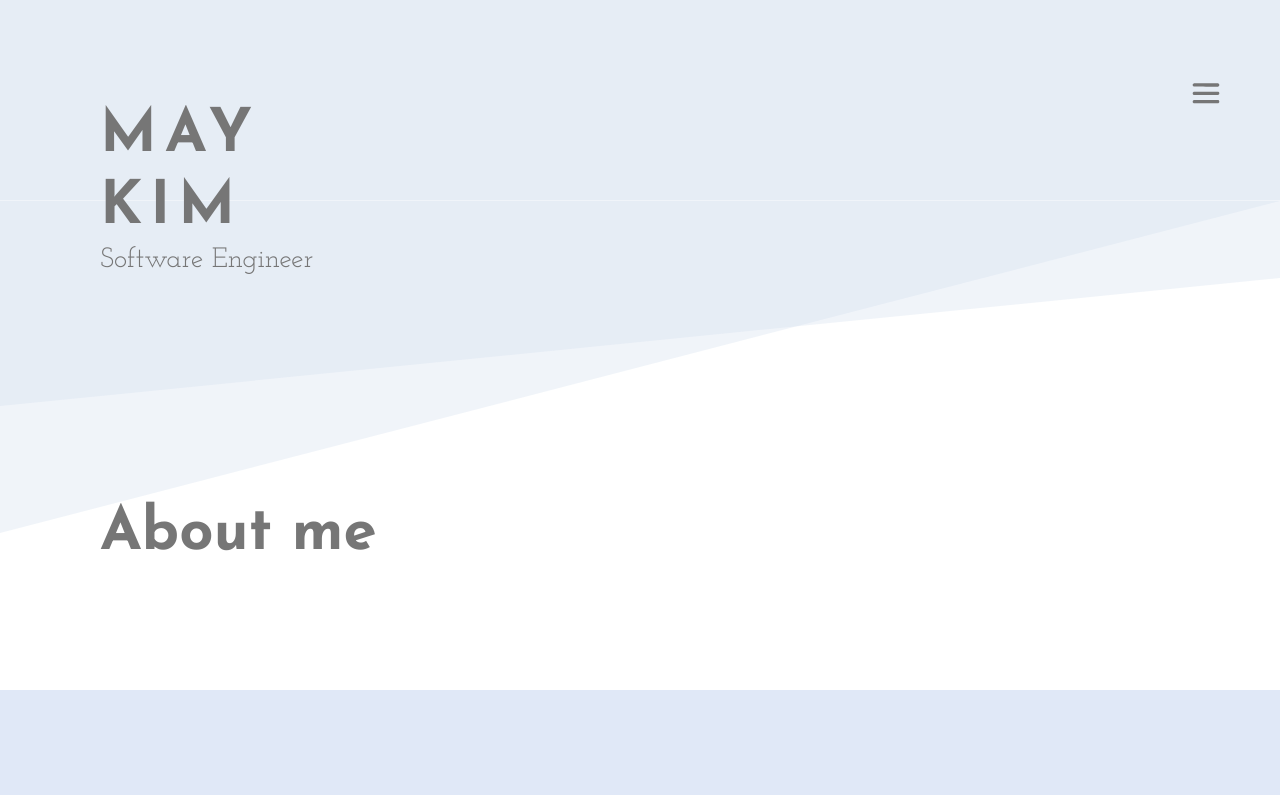
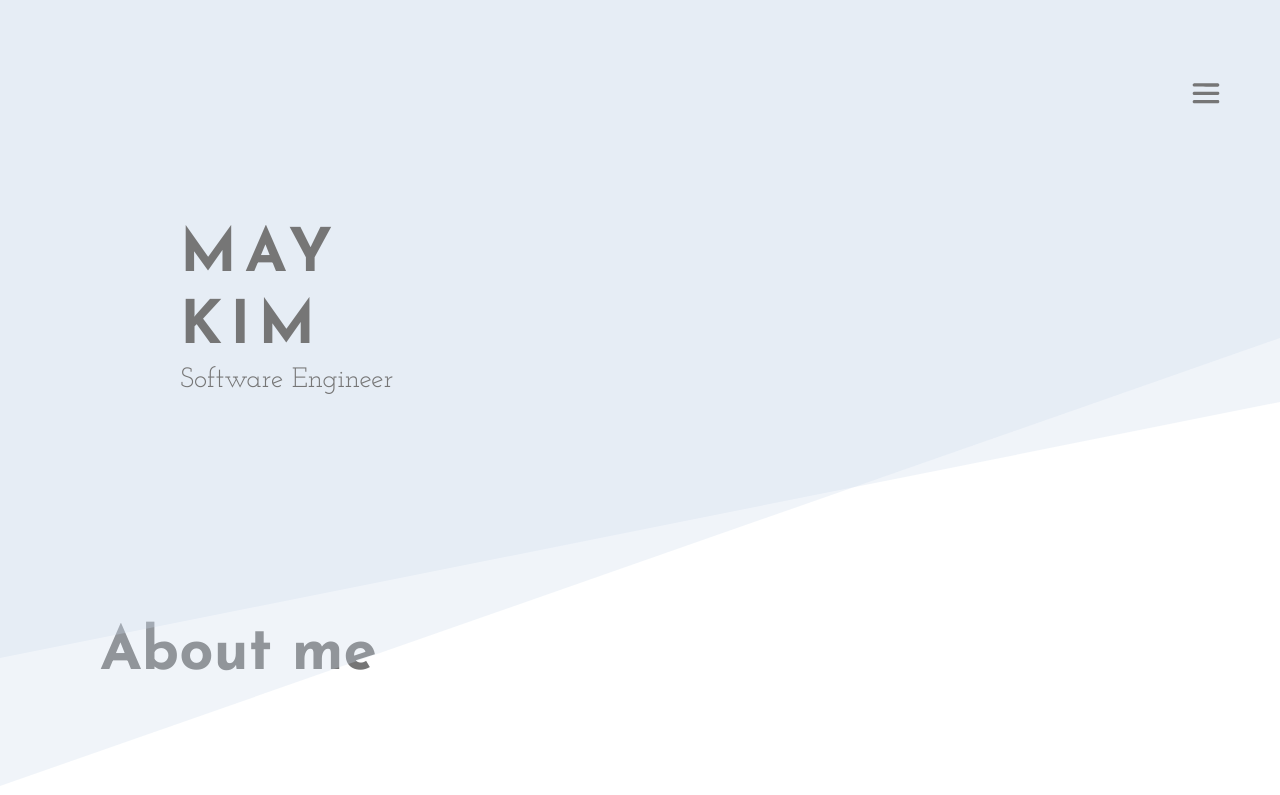
Before and after one commit to yammik/maykim.me, a React (Create React App) app: page / in a window 1280 px wide. Shown: the top 795 px of the page. Built offline with nearby package versions, Linux system fonts and the light colour scheme.

Commit message:
fix overlay

```diff
--- a/src/Landing.js
+++ b/src/Landing.js
@@ -4,18 +4,24 @@ import { text, wrappers, EvenSpace } from "./Styles";
 
 export default function Landing() {
   return (
-    <>
-      <wrappers.Blue>
+    <wrappers.Blue>
+      <Wrapper>
         <NameWrapper>
           <text.Heading>MAY</text.Heading>
           <text.Heading>KIM</text.Heading>
         </NameWrapper>
         <text.SubHeading>Software Engineer</text.SubHeading>
-        <wrappers.BlueOverlay />
-      </wrappers.Blue>
-    </>
+      </Wrapper>
+      <wrappers.BlueOverlay height={20} bottom={25} />
+      <wrappers.BlueOverlay height={35} bottom={35} />
+    </wrappers.Blue>
   );
 }
+
+const Wrapper = styled.div`
+  margin-left: 4rem;
+  margin-top: 6rem;
+`;
 
 const NameWrapper = styled(EvenSpace)`
   width: 9rem;
--- a/src/Styles.js
+++ b/src/Styles.js
@@ -2,17 +2,21 @@ import React from "react";
 import styled from "styled-components";
 
 const colors = {
-  lBlue: "rgba(205, 218, 235, 0.3)",
-  dBlue: "rgba(153, 179, 227, 0.3)",
-  blueGreen: "rgba(129, 177, 156, 0.3)",
-  green: "rgba(222, 233, 228, 0.3)",
-  white: "#fff"
+  lBlue: "rgba(205, 218, 235, 0.6)",
+  lBlueFaded: "rgba(205, 218, 235, 0.3)",
+  dBlue: "rgba(153, 179, 227, 0.6)",
+  dBlueFaded: "rgba(153, 179, 227, 0.3)",
+  blueGreen: "rgba(129, 177, 156, 0.6)",
+  blueGreenFaded: "rgba(129, 177, 156, 0.3)",
+  green: "rgba(222, 233, 228, 0.6)",
+  greenFaded: "rgba(222, 233, 228, 0.3)",
+  white: "rgba(255,255,255, 0.6)",
+  whiteFaded: "rgba(255,255,255, 0.3)"
 };
 
 const ContentWrapper = styled.div`
   padding: 5rem;
   padding-bottom: 0;
-  background-color: ${({ color }) => color};
   z-index: -${({ order }) => order};
   position: relative;
   margin-bottom: 6rem;
@@ -21,26 +25,35 @@ const ContentWrapper = styled.div`
     z-index: -${({ order }) => order};
     content: "";
     position: absolute;
-    bottom: -10vw;
-    left: 0%;
+    top: 0;
+    bottom: 3rem;
+    left: 0;
     width: 0;
-    height: 0;
     border-right: 100vw solid transparent;
-    border-top: 10vw solid ${({ color }) => color};
   }
 `;
 
-const OverlayWrapper = styled(ContentWrapper)`
+const OverlayWrapper = styled.div`
+  bottom: -3rem;
+  left: 0;
   position: absolute;
-  left: 0;
+  padding: 5rem;
+  padding-bottom: 0;
+  margin-bottom: 6rem;
   right: 0;
   top: 0;
-  z-index: -2;
-  padding: 5rem;
+  z-index: -${({ order }) => order};
 
   &:after {
-    bottom: -26vw;
-    border-top: 26vw solid ${({ color }) => color};
+    z-index: -${({ order }) => order};
+    content: "";
+    position: absolute;
+    top: 0;
+    left: 0;
+    width: 0;
+    bottom: -${({ bottom }) => bottom}vw;
+    border-left: 100vw solid ${({ color }) => color};
+    border-bottom: ${({ height }) => height}vw solid transparent;
   }
 `;
 
@@ -51,7 +64,7 @@ export const wrappers = {
     </ContentWrapper>
   ),
   BlueOverlay: props => (
-    <OverlayWrapper order={1} color={colors.lBlue}>
+    <OverlayWrapper {...props} order={1} color={colors.lBlueFaded}>
       {props.children}
     </OverlayWrapper>
   ),
@@ -61,7 +74,7 @@ export const wrappers = {
     </ContentWrapper>
   ),
   BluerOverlay: props => (
-    <OverlayWrapper order={2} color={colors.dBlue}>
+    <OverlayWrapper order={2} color={colors.dBlueFaded}>
       {props.children}
     </OverlayWrapper>
   ),
@@ -71,7 +84,7 @@ export const wrappers = {
     </ContentWrapper>
   ),
   BlueGreenOverlay: props => (
-    <OverlayWrapper order={3} color={colors.blueGreen}>
+    <OverlayWrapper order={3} color={colors.blueGreenFaded}>
       {props.children}
     </OverlayWrapper>
   ),
@@ -81,7 +94,7 @@ export const wrappers = {
     </ContentWrapper>
   ),
   GreenOverlay: props => (
-    <OverlayWrapper order={4} color={colors.green}>
+    <OverlayWrapper order={4} color={colors.greenFaded}>
       {props.children}
     </OverlayWrapper>
   ),
@@ -91,7 +104,7 @@ export const wrappers = {
     </ContentWrapper>
   ),
   WhiteOverlay: props => (
-    <OverlayWrapper order={5} color={colors.white}>
+    <OverlayWrapper order={5} color={colors.whiteFaded}>
       {props.children}
     </OverlayWrapper>
   )
```
